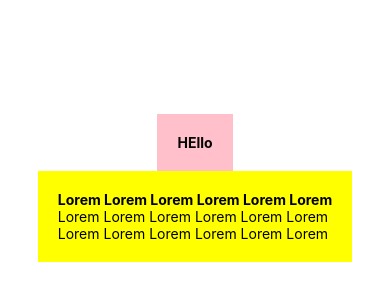
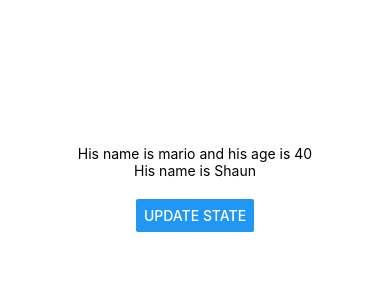
Before and after one commit to lecbit/react_native_ninja, a React Native app: screen / in a window 390 px wide. Shown: the part 234-534 px from the top of the page. Built offline with nearby package versions, Linux system fonts and the light colour scheme.

Commit message:
~4~ useState

```diff
--- a/App.js
+++ b/App.js
@@ -1,16 +1,21 @@
-import { StatusBar } from 'expo-status-bar';
-import { StyleSheet, Text, View } from 'react-native';
+import { useState } from 'react';
+import { Button, StyleSheet, Text, View } from 'react-native';
 
 export default function App() {
+  const [name, setName] = useState('Shaun');
+  const [person, setPerson] = useState({ name: 'mario', age: 40 });
+
+  const clickHandler = () => {
+    setName('chun-li');
+    setPerson({ name: 'luigi', age: 45 });
+  }
+
   return (
     <View style={styles.container}>
-      <View style={styles.header}>
-        <Text style={styles.boldText}>HEllo</Text>
-      </View>
-      <View style={styles.body}>
-        <Text style={styles.boldText}>Lorem Lorem Lorem <Text>Lorem</Text> Lorem Lorem</Text>
-        <Text>Lorem Lorem Lorem Lorem Lorem Lorem</Text>
-        <Text>Lorem Lorem Lorem Lorem Lorem Lorem</Text>
+      <Text>His name is {person.name} and his age is {person.age}</Text>
+      <Text>His name is {name}</Text>
+      <View style={styles.buttonContainer}>
+        <Button title='update state' onPress={clickHandler} />
       </View>
     </View>
   );
@@ -23,15 +28,7 @@
     alignItems: 'center',
     justifyContent: 'center',
   },
-  header: {
-    backgroundColor: 'pink',
-    padding: 20
-  },
-  boldText: {
-    fontWeight: 'bold'
-  },
-  body: {
-    backgroundColor: 'yellow',
-    padding: 20
+  buttonContainer: {
+    marginTop: 20
   }
 });
```
